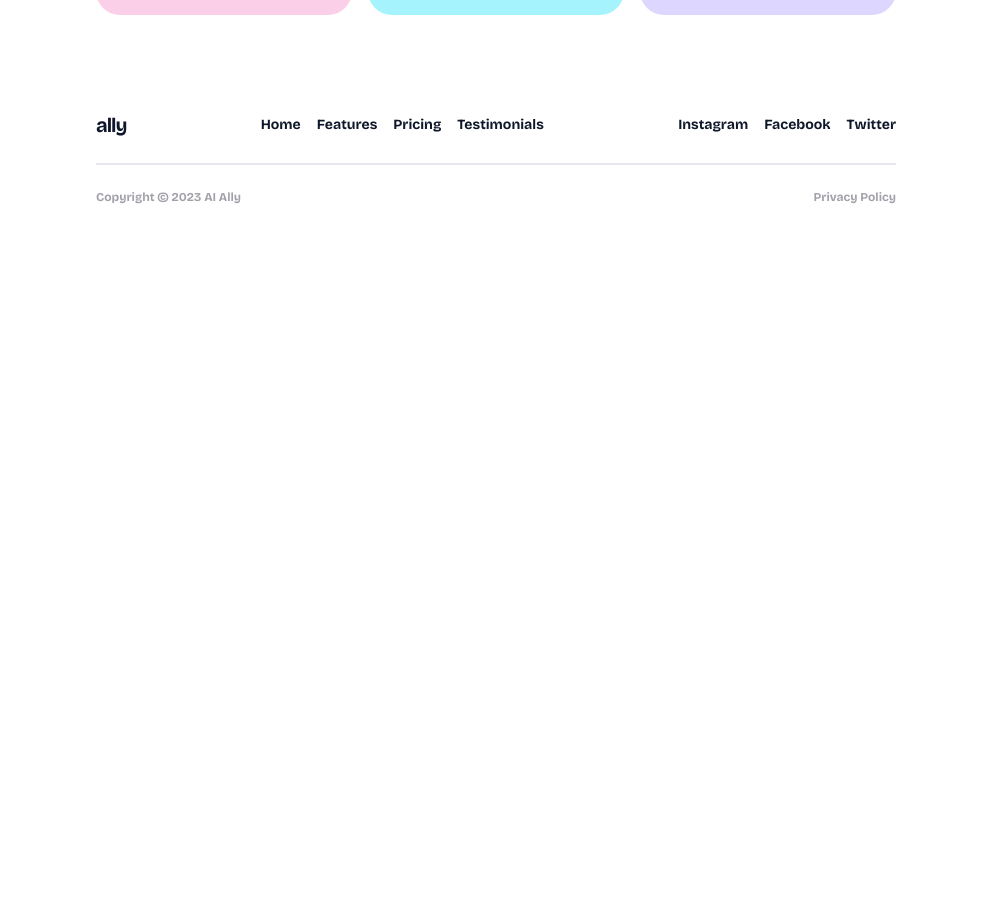
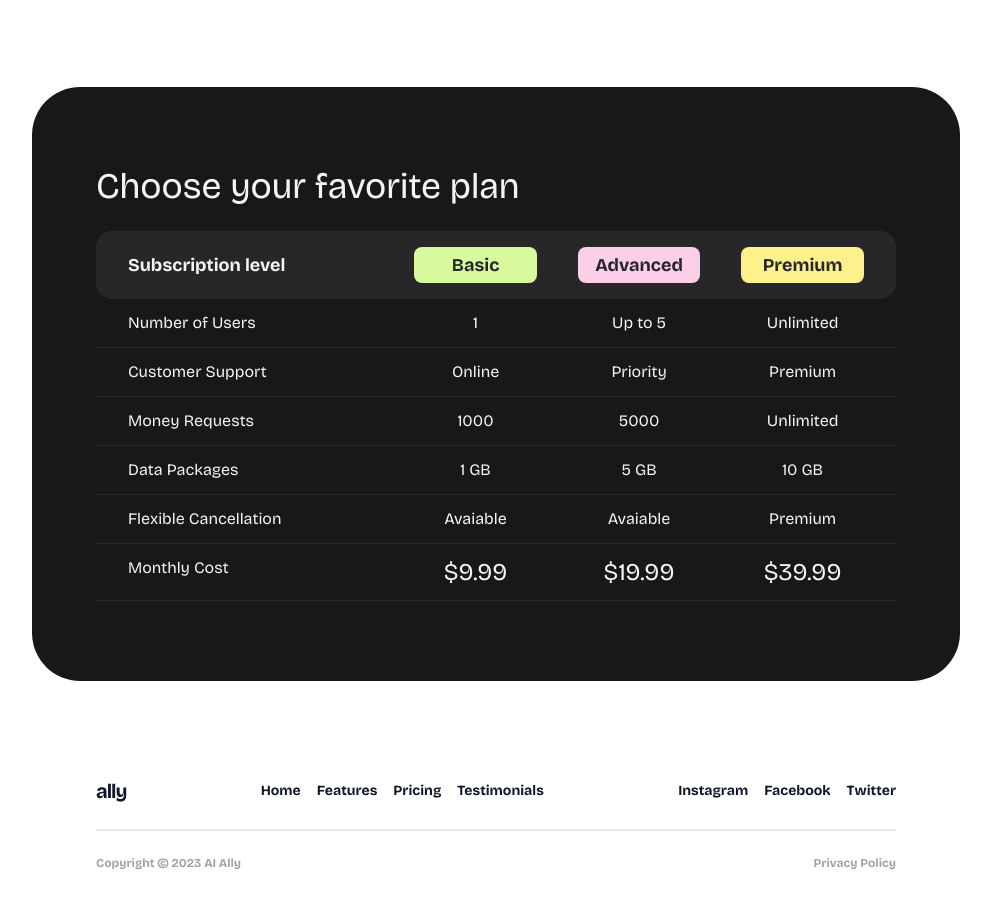
Before and after one commit to saeidex/ally, a plain HTML site: page src/index.html in a window 1280 px wide. Shown: the part 2659-3568 px from the top of the page, without its empty margins (144-1135 px from the left). Before the commit the page ends 2944 px from the top, so only its background shows below. Drawn offline with nearby package versions, Linux system fonts and the light colour scheme.

Commit message:
modified:   src/index.html

```diff
--- a/src/index.html
+++ b/src/index.html
@@ -122,7 +122,7 @@
         </p>
         <div class="w-[calc((100%-64px)/3)] text-right">
           <a
-            class="cursor-pointer hover:underline decoration-wavy decoration-cyan-500 underline underline-offset-2 hover:decoration-dashed hover:underline-offset-1 text-sm transition-all duration-100 hover:text-cyan-500"
+            class="cursor-pointer hover:underline decoration-wavy decoration-cyan-500 underline underline-offset-2 hover:decoration-dashed hover:underline-offset-1 text-sm transition-all duration-100"
             src="#_"
             >Discover all applications</a
           >
@@ -192,13 +192,13 @@
         </a>
       </div>
     </section>
-    <section class="h-[90vh] rounded-3xl px-20 bg-zinc-100 flex justify-center">
+    <section class="h-[90vh] px-20 bg-zinc-100 flex justify-center">
       <div class="w-1/2"></div>
       <div class="w-1/2"></div>
     </section>
     <section class="my-24 px-20">
-      <div class="flex w-full justify-between py-6 text-xs font-semibold">
-        <h1 class="w-[calc((100%-64px)/3)] text-3xl">Testimonials</h1>
+      <div class="flex w-full justify-between pb-6 text-xs font-semibold">
+        <h1 class="w-[calc((100%-64px)/3)] text-4xl">Testimonials</h1>
         <p class="w-[calc((100%-64px)/3)]">
           Don't just take our word for it - hear from our satisfied clients who
           have experienced the transformative impact of our AI text tool.
@@ -267,7 +267,94 @@
         </div>
       </div>
     </section>
-    <footer class="my-20">
+    <section class="px-4 my-24">
+      <div class="px-16 py-20 bg-zinc-900 rounded-[48px]">
+        <h1 class="text-4xl text-zinc-100 pb-6">Choose your favorite plan</h1>
+        <div>
+          <div
+            class="flex text-lg font-semibold bg-zinc-800 rounded-2xl text-zinc-100 py-4 px-8 justify-between items-center"
+          >
+            <div class="w-4/12"><h3>Subscription level</h3></div>
+            <div class="w-2/12 text-center">
+              <span class="bg-lime-200 text-zinc-800 block py-1 rounded-lg"
+                >Basic</span
+              >
+            </div>
+            <div class="w-2/12 text-center">
+              <span class="bg-pink-200 text-zinc-800 block py-1 rounded-lg"
+                >Advanced</span
+              >
+            </div>
+            <div class="w-2/12 text-center">
+              <span class="bg-yellow-200 text-zinc-800 block py-1 rounded-lg"
+                >Premium</span
+              >
+            </div>
+          </div>
+          <div
+            class="flex border-b border-zinc-800 text-zinc-100 py-3 px-8 justify-between"
+          >
+            <div class="w-4/12"><h3>Number of Users</h3></div>
+            <div class="w-2/12 text-center"><span>1</span></div>
+            <div class="w-2/12 text-center">
+              <span>Up to 5</span>
+            </div>
+            <div class="w-2/12 text-center">Unlimited</div>
+          </div>
+          <div
+            class="flex border-b border-zinc-800 text-zinc-100 py-3 px-8 justify-between"
+          >
+            <div class="w-4/12"><h3>Customer Support</h3></div>
+            <div class="w-2/12 text-center"><span>Online</span></div>
+            <div class="w-2/12 text-center">
+              <span>Priority</span>
+            </div>
+            <div class="w-2/12 text-center">Premium</div>
+          </div>
+          <div
+            class="flex border-b border-zinc-800 text-zinc-100 py-3 px-8 justify-between"
+          >
+            <div class="w-4/12"><h3>Money Requests</h3></div>
+            <div class="w-2/12 text-center"><span>1000</span></div>
+            <div class="w-2/12 text-center">
+              <span>5000</span>
+            </div>
+            <div class="w-2/12 text-center">Unlimited</div>
+          </div>
+          <div
+            class="flex border-b border-zinc-800 text-zinc-100 py-3 px-8 justify-between"
+          >
+            <div class="w-4/12"><h3>Data Packages</h3></div>
+            <div class="w-2/12 text-center"><span>1 GB</span></div>
+            <div class="w-2/12 text-center">
+              <span>5 GB</span>
+            </div>
+            <div class="w-2/12 text-center">10 GB</div>
+          </div>
+          <div
+            class="flex border-b border-zinc-800 text-zinc-100 py-3 px-8 justify-between"
+          >
+            <div class="w-4/12"><h3>Flexible Cancellation</h3></div>
+            <div class="w-2/12 text-center"><span>Avaiable</span></div>
+            <div class="w-2/12 text-center">
+              <span>Avaiable</span>
+            </div>
+            <div class="w-2/12 text-center">Premium</div>
+          </div>
+          <div
+            class="flex border-b border-zinc-800 text-zinc-100 py-3 px-8 justify-between"
+          >
+            <div class="w-4/12"><h3>Monthly Cost</h3></div>
+            <div class="w-2/12 text-center text-2xl"><span>$9.99</span></div>
+            <div class="w-2/12 text-center text-2xl">
+              <span>$19.99</span>
+            </div>
+            <div class="w-2/12 text-center text-2xl">$39.99</div>
+          </div>
+        </div>
+      </div>
+    </section>
+    <footer class="mb-24">
       <div
         class="w-full px-20 h-fit text-slate-900 flex justify-between items-center"
       >
```
